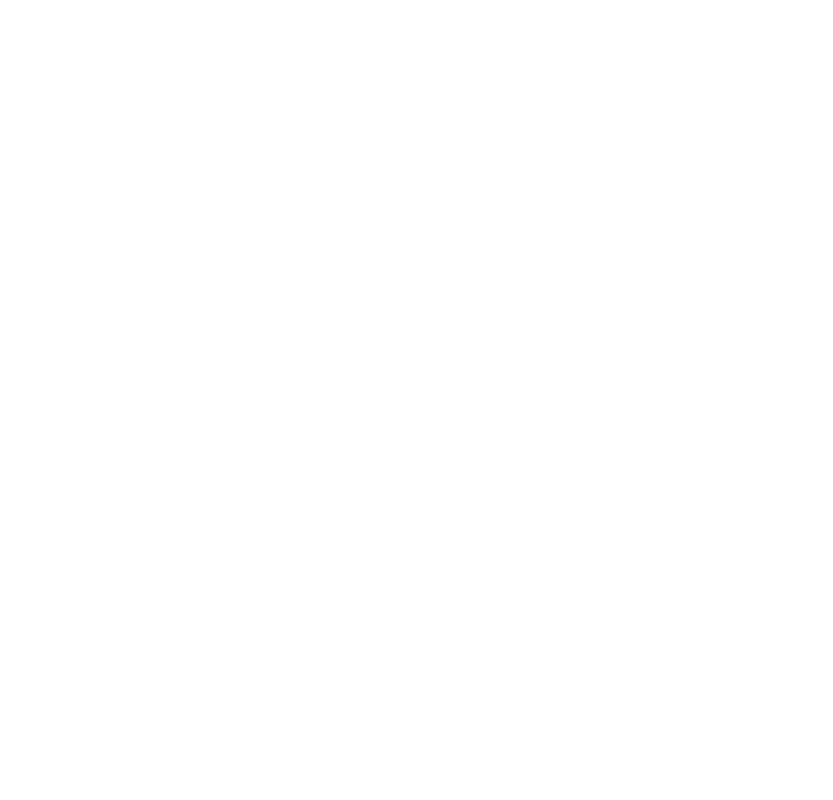
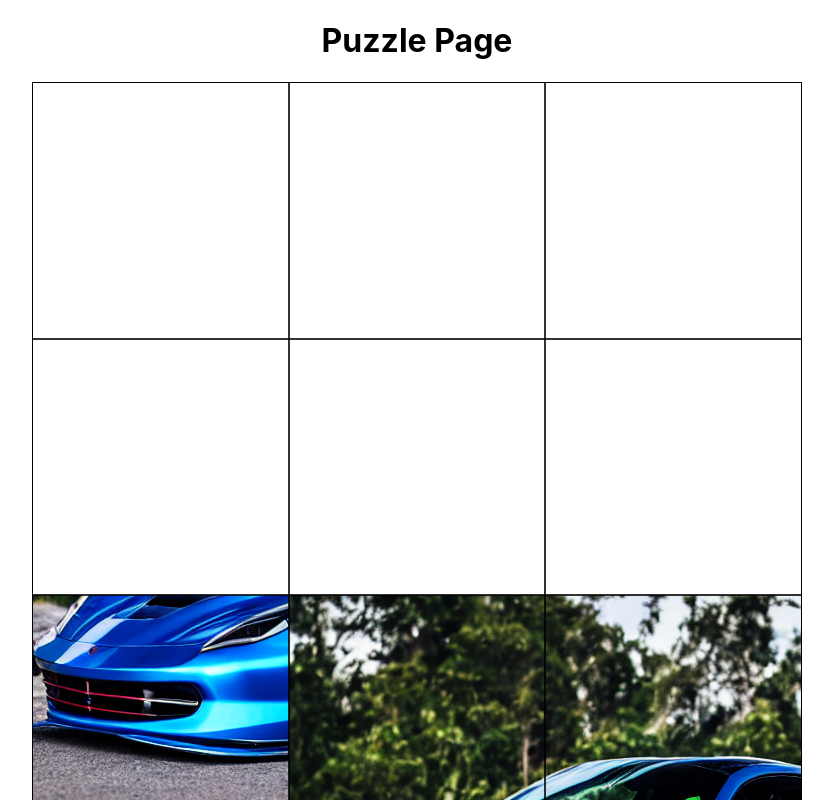
Before and after one commit to RageF1ghter/affektaDemo, a React (Create React App) app in the folder puzzle_game_demo/: page /puzzle in a window 1280 px wide. Before the commit this address had no page. Shown: the top 800 px of the page, without its empty margins (223-1056 px from the left). Built offline with nearby package versions, Linux system fonts and the light colour scheme.

Commit message:
better puzzle game and download function

```diff
--- a/puzzle_game_demo/src/App.js
+++ b/puzzle_game_demo/src/App.js
@@ -4,6 +4,7 @@
 import HomePage from './pages/homePage/home';
 import ProfilePage from './pages/profilePage/profile';
 import CoursePage from './pages/coursePage/course';
+import PuzzlePage from './pages/puzzlePage/puzzle';
 
 function App() {
   return (
@@ -14,6 +15,7 @@
           <Route path="/mainpage" element={<HomePage />} />
           <Route path="/profile" element={<ProfilePage />} />
           <Route path="/course" element={<CoursePage />} />
+          <Route path="/puzzle" element={<PuzzlePage />} />
         </Routes>
       </div>
     </Router>
--- a/puzzle_game_demo/src/pages/coursePage/course.js
+++ b/puzzle_game_demo/src/pages/coursePage/course.js
@@ -1,6 +1,6 @@
 import React, { useState, useEffect } from 'react';
 import courseData from '../../assets/course1/lesson.json';
-import { Link } from 'react-router-dom';
+import { Link, useNavigate} from 'react-router-dom';
 
 
 function CoursePage() {
@@ -9,6 +9,8 @@
     const [lessonId, setLessonId] = useState(0);
     const [lessonNum, setLessonNum] = useState(0);
     const [lessonDescription, setLessonDescription] = useState('');
+
+    const navigate = useNavigate();
 
     // Use useEffect to initialize course data from the imported JSON
     useEffect(() => {
@@ -43,12 +45,17 @@
     }
 
     const nextLesson = () => {
-    setLessonId((prevLessonId) => Math.min(prevLessonId + 1, course.courses.length - 1));
+      setLessonId((prevLessonId) => Math.min(prevLessonId + 1, course.courses.length - 1));
     };
 
     const prevLesson = () => {
-    setLessonId((prevLessonId) => Math.max(prevLessonId - 1, 0));
+      setLessonId((prevLessonId) => Math.max(prevLessonId - 1, 0));
     };
+
+    const startGame = () => {
+      navigate('/puzzle');
+      console.log(lessonId)
+    }
 
     // Render current lesson content
     return (
@@ -64,12 +71,24 @@
           >
             Previous Lesson
           </button>
+
           <button
             onClick={nextLesson}
             disabled={lessonId === lessonNum - 1}
           >
             Next Lesson
           </button>
+          <br></br>
+
+          <button
+            onClick={startGame}
+            disabled={lessonId !== lessonNum - 1}
+          >
+            Finish The Puzzle
+          </button>
+
+
+
         </div>
 
 
--- /dev/null
+++ b/puzzle_game_demo/src/pages/puzzlePage/puzzle.css
@@ -0,0 +1,30 @@
+.puzzle-page {
+    text-align: center;
+}
+
+canvas {
+    border: 1px solid black;
+    cursor: grab;
+}
+
+canvas:active {
+    cursor: grabbing;
+}
+
+.congratulations {
+    margin-top: 20px;
+    font-size: 18px;
+    color: green;
+}
+
+.congratulations a {
+    display: block;
+    margin-top: 10px;
+    color: blue;
+    text-decoration: none;
+    font-weight: bold;
+}
+
+.congratulations a:hover {
+    text-decoration: underline;
+}
--- /dev/null
+++ b/puzzle_game_demo/src/pages/puzzlePage/puzzle.js
@@ -0,0 +1,203 @@
+import React, { useState, useEffect, useRef } from 'react';
+import image from '../../assets/image1.png';
+import './puzzle.css';
+
+function PuzzlePage() {
+    const col = 3;
+    const row = 2;
+    const canvasRef = useRef(null);
+    const [pieces, setPieces] = useState([]);
+    const [draggedPiece, setDraggedPiece] = useState(null);
+    const [offset, setOffset] = useState({ x: 0, y: 0 });
+    const [isCompleted, setIsCompleted] = useState(false); // Track puzzle completion
+    const imageRef = useRef(null); // Reference for the loaded image
+
+    useEffect(() => {
+        const canvas = canvasRef.current;
+        const ctx = canvas.getContext('2d');
+        const img = new Image();
+        img.src = image;
+        img.onload = () => {
+            canvas.width = img.width;
+            canvas.height = img.height * 2;
+            drawGrid(ctx, img.width, img.height * 2, row * 2, col);
+            imageRef.current = img; // Store the loaded image
+            initializePieces(img, img.width / col, img.height / row, img.height);
+        };
+    }, []);
+
+    const initializePieces = (img, pieceWidth, pieceHeight, offsetY) => {
+        const tempPieces = [];
+
+        // Create pieces in their original positions
+        for (let i = 0; i < row; i++) {
+            for (let j = 0; j < col; j++) {
+                tempPieces.push({
+                    id: `${i}-${j}`,
+                    x: j * pieceWidth,
+                    y: offsetY + i * pieceHeight, // pieces are drawn below the full image
+                    width: pieceWidth,
+                    height: pieceHeight,
+                    correctX: j * pieceWidth,
+                    correctY: i * pieceHeight
+                });
+            }
+        }
+
+        // Shuffle the positions of the pieces but keep them within the bottom 3x2 grid
+        const shuffledPieces = tempPieces.sort(() => Math.random() - 0.5);
+        shuffledPieces.forEach((piece, index) => {
+            piece.x = (index % col) * pieceWidth;
+            piece.y = offsetY + Math.floor(index / col) * pieceHeight;
+        });
+
+        setPieces(shuffledPieces);
+        drawPieces(shuffledPieces, img, pieceWidth, pieceHeight);
+    };
+
+    const drawGrid = (ctx, width, height, rows, cols) => {
+        const cellWidth = width / cols;
+        const cellHeight = height / rows;
+
+        ctx.strokeStyle = 'rgba(0, 0, 0, 0.8)';
+        ctx.lineWidth = 2;
+
+        // Draw vertical lines
+        for (let i = 1; i < cols; i++) {
+            ctx.beginPath();
+            ctx.moveTo(i * cellWidth, 0);
+            ctx.lineTo(i * cellWidth, height);
+            ctx.stroke();
+        }
+
+        // Draw horizontal lines
+        for (let j = 1; j < rows; j++) {
+            ctx.beginPath();
+            ctx.moveTo(0, j * cellHeight);
+            ctx.lineTo(width, j * cellHeight);
+            ctx.stroke();
+        }
+    };
+
+    const drawPieces = (pieces, img, pieceWidth, pieceHeight) => {
+        const canvas = canvasRef.current;
+        const ctx = canvas.getContext('2d');
+
+        // Clear the canvas
+        ctx.clearRect(0, 0, canvas.width, canvas.height);
+
+        // Draw each piece
+        pieces.forEach(piece => {
+            ctx.drawImage(
+                img,
+                piece.correctX, piece.correctY, // source x and y
+                pieceWidth, pieceHeight, // source width and height
+                piece.x, piece.y, // destination x and y
+                pieceWidth, pieceHeight // destination width and height
+            );
+        });
+
+        // Draw the grid on top of everything
+        drawGrid(ctx, canvas.width, canvas.height, row * 2, col);
+    };
+
+    const handleMouseDown = (e) => {
+        const canvas = canvasRef.current;
+        const rect = canvas.getBoundingClientRect();
+        const mouseX = e.clientX - rect.left;
+        const mouseY = e.clientY - rect.top;
+
+        for (let piece of pieces) {
+            if (mouseX >= piece.x && mouseX <= piece.x + piece.width &&
+                mouseY >= piece.y && mouseY <= piece.y + piece.height) {
+                setDraggedPiece(piece);
+                setOffset({ x: mouseX - piece.x, y: mouseY - piece.y });
+                break;
+            }
+        }
+    };
+
+    const handleMouseMove = (e) => {
+        if (!draggedPiece) return;
+
+        const canvas = canvasRef.current;
+        const rect = canvas.getBoundingClientRect();
+        const mouseX = e.clientX - rect.left;
+        const mouseY = e.clientY - rect.top;
+
+        const updatedPieces = pieces.map(piece =>
+            piece.id === draggedPiece.id
+            ? { ...piece, x: mouseX - offset.x, y: mouseY - offset.y }
+            : piece
+        );
+
+        setPieces(updatedPieces);
+        drawPieces(updatedPieces, imageRef.current, draggedPiece.width, draggedPiece.height);
+    };
+
+    const handleMouseUp = () => {
+        if (!draggedPiece) return;
+
+        const pieceWidth = draggedPiece.width;
+        const pieceHeight = draggedPiece.height;
+
+        const updatedPieces = pieces.map(piece => {
+            if (piece.id === draggedPiece.id) {
+                // Snap to grid
+                const snapX = Math.round(piece.x / pieceWidth) * pieceWidth;
+                const snapY = Math.round(piece.y / pieceHeight) * pieceHeight;
+
+                // Ensure it doesn't snap to the bottom half
+                const snappedPiece = {
+                    ...piece,
+                    x: snapX,
+                    y: snapY >= imageRef.current.height ? piece.y : snapY // Prevent snapping to the bottom
+                };
+
+                // Check if piece is in correct position
+                if (snapX === piece.correctX && snapY === piece.correctY) {
+                    return snappedPiece;
+                } else {
+                    return { ...snappedPiece, x: piece.x, y: piece.y };
+                }
+            } else {
+                return piece;
+            }
+        });
+
+        setPieces(updatedPieces);
+        drawPieces(updatedPieces, imageRef.current, draggedPiece.width, draggedPiece.height);
+        setDraggedPiece(null);
+
+        // Check if the puzzle is completed
+        if (checkCompletion(updatedPieces)) {
+            setIsCompleted(true);
+        }
+    };
+
+    const checkCompletion = (pieces) => {
+        return pieces.every(piece => piece.x === piece.correctX && piece.y === piece.correctY);
+    };
+
+    return (
+        <div className="puzzle-page">
+            <h1>Puzzle Page</h1>
+            <canvas
+                id="puzzleCanvas"
+                ref={canvasRef}
+                onMouseDown={handleMouseDown}
+                onMouseMove={handleMouseMove}
+                onMouseUp={handleMouseUp}
+                onMouseLeave={handleMouseUp}
+            ></canvas>
+            {isCompleted && (
+                <div className="congratulations">
+                    <h2>Congratulations! You completed the puzzle!</h2>
+                    <a href={image} download="original-image.png">Download Original Image</a>
+                </div>
+            )}
+        </div>
+    );
+}
+
+export default PuzzlePage;
```
Also changed, not shown: puzzle_game_demo/src/assets/userData.json (added, +46 -0 lines), puzzle_game_demo/src/assets/image1.png (added).
